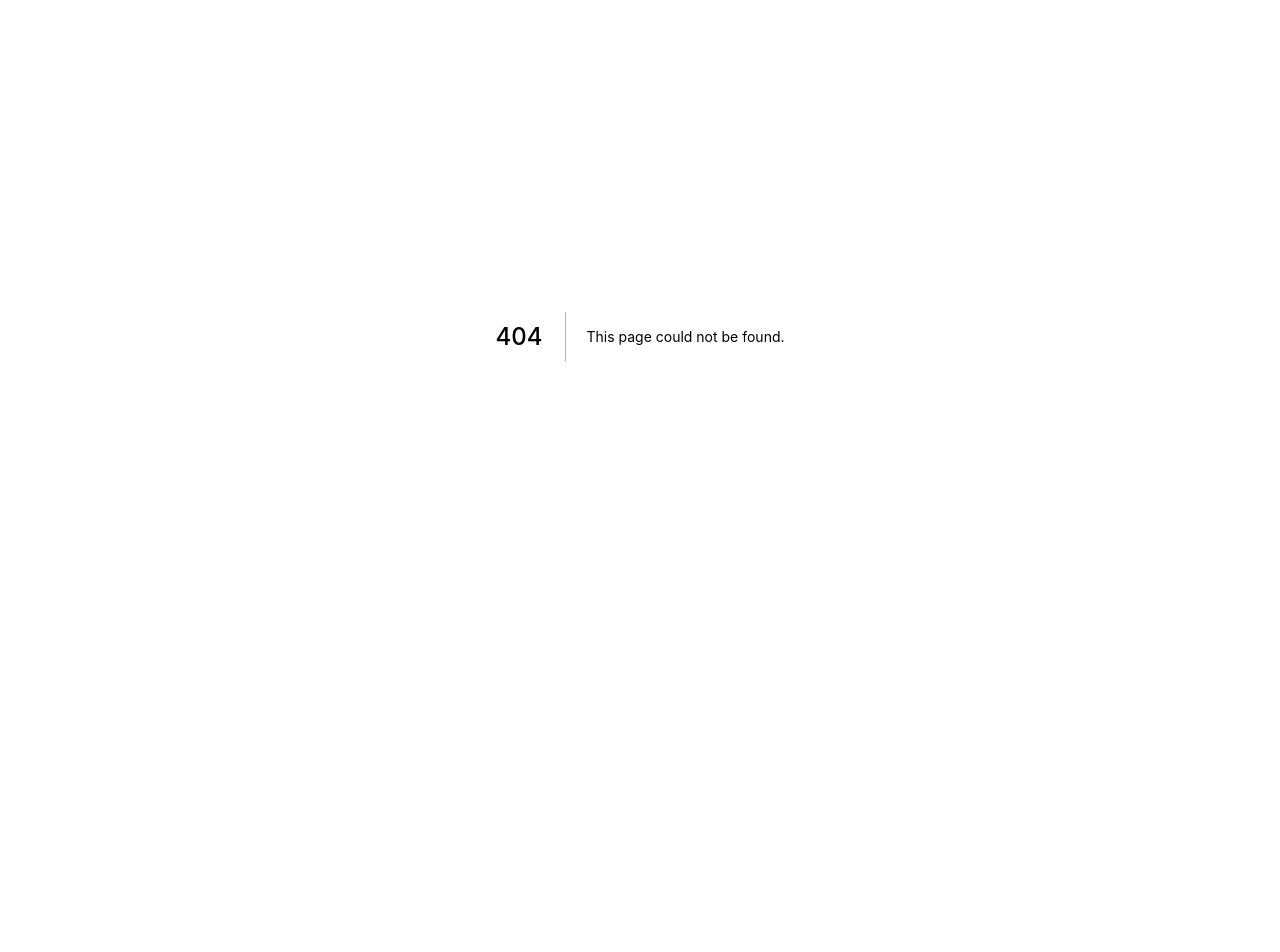
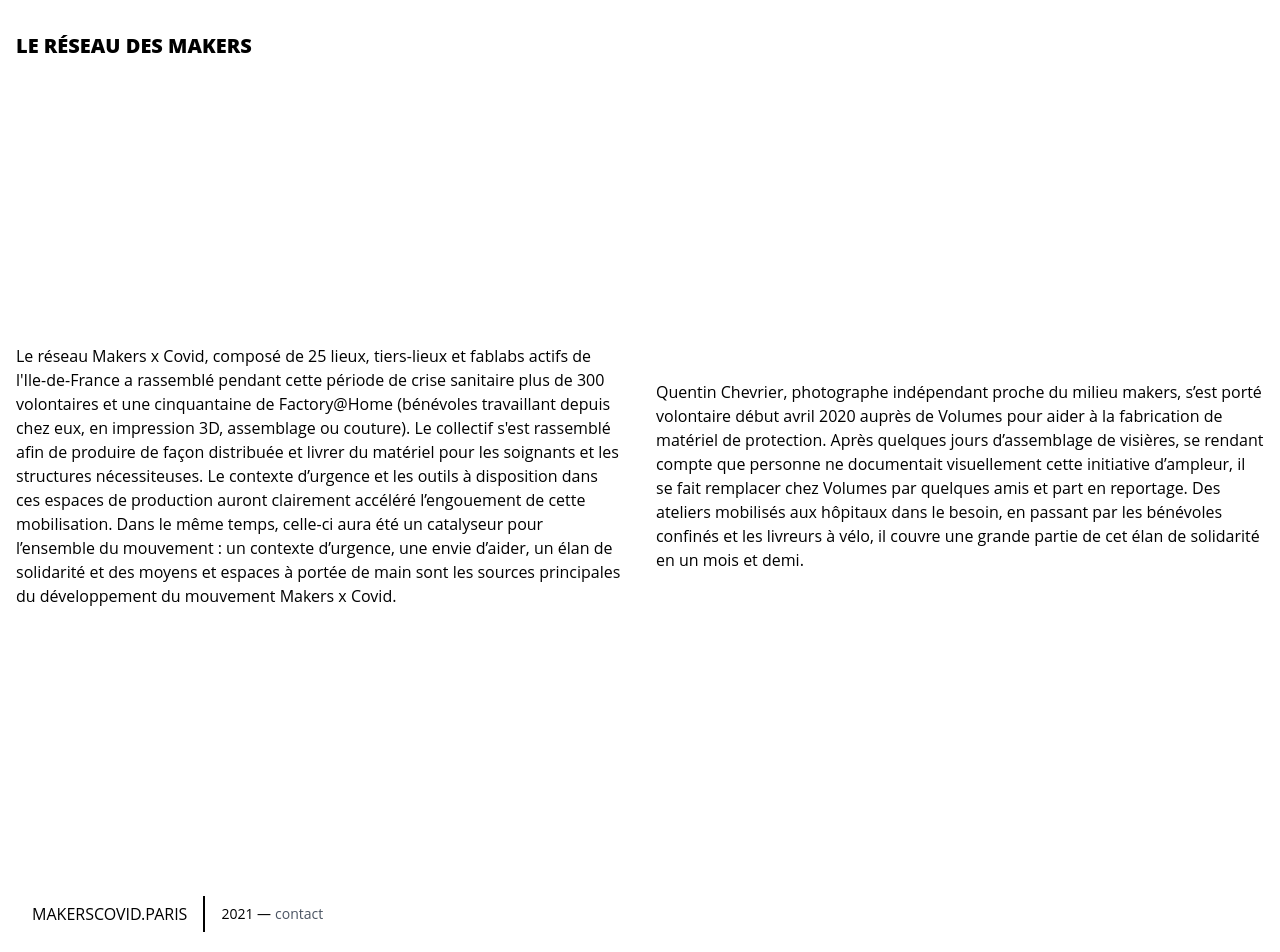
Before and after one commit to essenlive/web-makersxcovid_expo, a Next.js app: page /about in a window 1280 px wide. Before the commit this address had no page. Shown: the part 64-1016 px from the top of the page. Before the commit the page ends 800 px from the top, so only its background shows below. Built offline with nearby package versions, Linux system fonts and the light colour scheme.

Commit message:
💎Added about page

```diff
--- a/components/Footer.js
+++ b/components/Footer.js
@@ -1,12 +1,12 @@
 const Footer = (props) => {
     return(
-        <footer className="text-gray-600 body-font relative bottom-0 w-full z-50">
+        <footer className="text-black body-font relative bottom-0 w-full z-50">
             <div className="px-5 py-5 mx-auto flex items-center sm:flex-row flex-col">
-                <a className="flex title-font font-medium items-center md:justify-start justify-center text-gray-900">
+                <a className="flex title-font font-medium items-center md:justify-start justify-center text-black">
 
                 <span className="ml-3 text-l uppercase">Makerscovid.paris</span>
                 </a>
-                <p className="text-sm text-gray-500 sm:ml-4 sm:pl-4 sm:border-l-2 sm:border-gray-200 sm:py-2 sm:mt-0 mt-4">2021 —
+                <p className="text-sm text-black sm:ml-4 sm:pl-4 sm:border-l-2 sm:border-black sm:py-2 sm:mt-0 mt-4">2021 —
                 <a href="https://makerscovid.paris" className="text-gray-600 ml-1" rel="noopener noreferrer" target="_blank">contact</a>
                 </p>
                 <span className="inline-flex sm:ml-auto sm:mt-0 mt-4 justify-center sm:justify-start">
--- a/components/NavigationBar.js
+++ b/components/NavigationBar.js
@@ -16,7 +16,7 @@ const NavigationBar = (props) => {
                     <Link href="/themes/tomorrow"><a className="mr-5 cursor-pointer hover:text-gray-900">Demain</a></Link>
                 </nav>
                 <Link href="/about">
-                    <button className="inline-flex cursor-pointer items-center border-4 py-1 px-3 focus:outline-none hover:bg-grey-300 border-black text-base mt-4 md:mt-0 font-bold">
+                    <button className="inline-flex cursor-pointer items-center border-4 py-1 px-3 focus:outline-none hover:bg-white border-black text-base mt-4 md:mt-0 font-bold">
                         En savoir plus
                         <svg xmlns="http://www.w3.org/2000/svg" fill="none" viewBox="0 0 24 24" stroke="currentColor"  className="w-4 h-4 ml-1" >
                         <path strokeLinecap="round" strokeLinejoin="round" strokeWidth={2} d="M17 8l4 4m0 0l-4 4m4-4H3" />
--- /dev/null
+++ b/pages/about.js
@@ -0,0 +1,36 @@
+import Head from 'next/head'
+import NavigationBar from '../components/NavigationBar'
+import Footer from '../components/Footer'
+import Link from 'next/link'
+
+export default function About() {
+  return (
+    <div className="" >
+      <Head>
+        <title>MakersCovid Paris | A propos</title>
+        <link rel="icon" href="/favicon.ico" />
+      </Head>
+      <NavigationBar/>
+
+     <section className="text-black body-font bg-white">
+
+        <div className="relative mx-auto container p-4">
+            <h2 className="text-xl uppercase font-black">
+                Le réseau des makers
+            </h2>
+        </div>
+        <div className="relative mx-auto min-h-screen container flex items-center sm:flex-row flex-col">
+            <div className="text-base p-4 xl:w-1/2 md:w-1/2">
+            Le réseau Makers x Covid, composé de 25 lieux, tiers-lieux et fablabs actifs de l'Ile-de-France a rassemblé pendant cette période de crise sanitaire plus de 300 volontaires et une cinquantaine de Factory@Home (bénévoles travaillant depuis chez eux, en impression 3D, assemblage ou couture). Le collectif s'est rassemblé afin de produire de façon distribuée et livrer du matériel pour les soignants et les structures nécessiteuses. Le contexte d’urgence et les outils à disposition dans ces espaces de production auront clairement accéléré l’engouement de cette mobilisation. Dans le même temps, celle-ci aura été un catalyseur pour l’ensemble du mouvement : un contexte d’urgence, une envie d’aider, un élan de solidarité et des moyens et espaces à portée de main sont les sources principales du développement du mouvement Makers x Covid.
+            </div>
+            <div className="text-base p-4 xl:w-1/2 md:w-1/2 ">
+            Quentin Chevrier, photographe indépendant proche du milieu makers, s’est porté volontaire début avril 2020 auprès de Volumes pour aider à la fabrication de matériel de protection. Après quelques jours d’assemblage de visières, se rendant compte que personne ne documentait visuellement cette initiative d’ampleur, il se fait remplacer chez Volumes par quelques amis et part en reportage. Des ateliers mobilisés aux hôpitaux dans le besoin, en passant par les bénévoles confinés et les livreurs à vélo, il couvre une grande partie de cet élan de solidarité en un mois et demi.
+
+        </div>
+        </div>
+      </section>
+
+      <Footer />
+    </div>
+  )
+}
--- a/pages/index.js
+++ b/pages/index.js
@@ -12,15 +12,20 @@ export default function Home() {
       </Head>
       <NavigationBar/>
 
-     <section className="text-gray-600 body-font w-screen">
+     <section className="text-black body-font">
         <img
           className="h-screen w-screen object-cover fixed top-0"
           src="/photos/home/simplonlab_textiles-1-quentin_chevrier.jpg"
           alt="SimplonLab - Crédit Photo : Quentin Chevrier"
         />
-        <div className="relative mx-auto h-screen container py-2 flex items-center justify-center z-1">
-         <Link href="/themes">
-           <h1 className="text-xl">Découvrir les photos</h1>
+        <div className="relative mx-auto h-80 container py-2 flex items-center justify-center z-1">
+          <Link href="/themes">
+              <button className="inline-flex cursor-pointer items-center border-4 py-1 px-3 focus:outline-none hover:bg-grey-300 border-black text-base mt-4 md:mt-0 font-bold">
+                  Découvrir les photos
+                  <svg xmlns="http://www.w3.org/2000/svg" fill="none" viewBox="0 0 24 24" stroke="currentColor"  className="w-4 h-4 ml-1" >
+                  <path strokeLinecap="round" strokeLinejoin="round" strokeWidth={2} d="M17 8l4 4m0 0l-4 4m4-4H3" />
+                  </svg>
+              </button>
           </Link>
        </div>
       </section>
--- a/pages/themes/index.js
+++ b/pages/themes/index.js
@@ -40,7 +40,7 @@ const Themes = (props) => {
                                 <h2 className="text-lg font-black text-gray-900 font-medium title-font mb-2 uppercase">Urgence</h2>
                                 <p className="leading-relaxed font-medium text-sm">
                                     “Il y’a eu une espèce de mouvement de foule qui a bien pris. En fait c’est plein de théories qu’on a pu mettre en pratique, globalement tous ensemble.”<br/>
-                                    Soumaya, Ars Longa, cf. annexe 13
+                                    <span className="font-bold italic">Soumaya, Ars Longa</span>
                                 </p>
                                     <a className="mt-4 text-black font-black inline-flex items-center">Voir les photos
                                         <svg className="w-4 h-4 ml-2" viewBox="0 0 24 24" stroke="currentColor" strokeWidth="2" fill="none" strokeLinecap="round" strokeLinejoin="round">
@@ -72,7 +72,7 @@ const Themes = (props) => {
                                 <h2 className="text-lg font-black text-gray-900 font-medium title-font mb-2 uppercase">Réseau(x)</h2>
                                 <p className="leading-relaxed font-medium text-sm">
                                     “Ces initiatives-là ont permis de montrer à quoi sert un fablab : un lieu, des machines, et une communauté. On a pu produire et redistribuer à un moment où la puissance publique n’avait pas la faculté de faire le lien avec le territoire comme ça.”<br/>
-                                    Grégoire, La Tréso/Les Fabriqueurs, cf. annexe 11
+                                    <span className="font-bold italic">Grégoire, La Tréso/Les Fabriqueurs</span>
                                 </p>
                                     <a className="mt-4 text-black font-black inline-flex items-center">Voir les photos
                                         <svg className="w-4 h-4 ml-2" viewBox="0 0 24 24" stroke="currentColor" strokeWidth="2" fill="none" strokeLinecap="round" strokeLinejoin="round">
@@ -103,7 +103,8 @@ const Themes = (props) => {
                                     h-full">
                                 <h2 className="text-lg font-black text-gray-900 font-medium title-font mb-2 uppercase">Production</h2>
                                 <p className="leading-relaxed font-medium text-sm">“On a fédéré un réseau de makers, des fablabs, des écoles, des laboratoires, des industriels auprès de qui on organisait notre production. Il y’avait plusieurs modèles de visières, on a essayé de chercher les infos pour savoir quel était le modèle le plus intéressant, le plus viable, aussi bien auprès des makers que pour les hôpitaux.”<br/>
-                                Aurélien, Initiative 3D, cf. annexe 12</p>
+                                <span className="font-bold italic">Aurélien, Initiative 3D</span>
+                                </p>
                                     <a className="mt-4 text-black font-black inline-flex items-center">Voir les photos
                                         <svg className="w-4 h-4 ml-2" viewBox="0 0 24 24" stroke="currentColor" strokeWidth="2" fill="none" strokeLinecap="round" strokeLinejoin="round">
                                         <path d="M5 12h14"></path>
@@ -133,7 +134,8 @@ const Themes = (props) => {
                                     h-full">
                                 <h2 className="text-lg font-black text-gray-900 font-medium title-font mb-2 uppercase">Demain</h2>
                                 <p className="leading-relaxed font-medium text-sm">“Je trouve que ce qui s’est passé a mis en avant l’utilité de ces lieux qui se situent entre espaces publics, espaces privés, espaces professionnels… Et que ça avait un réel intérêt. Ça a vraiment développé cet aspect du faire ensemble et de faire communauté. C’est pour moi d’ailleurs l’enjeu prioritaire des tiers-lieux. “<br/>
-                                Michaël, Volumes, cf. annexe 15</p>
+                                <span className="font-bold italic">Michaël, Volumes</span>
+                                </p>
                                     <a className="mt-4 text-black font-black inline-flex items-center">Voir les photos
                                         <svg className="w-4 h-4 ml-2" viewBox="0 0 24 24" stroke="currentColor" strokeWidth="2" fill="none" strokeLinecap="round" strokeLinejoin="round">
                                         <path d="M5 12h14"></path>
```
